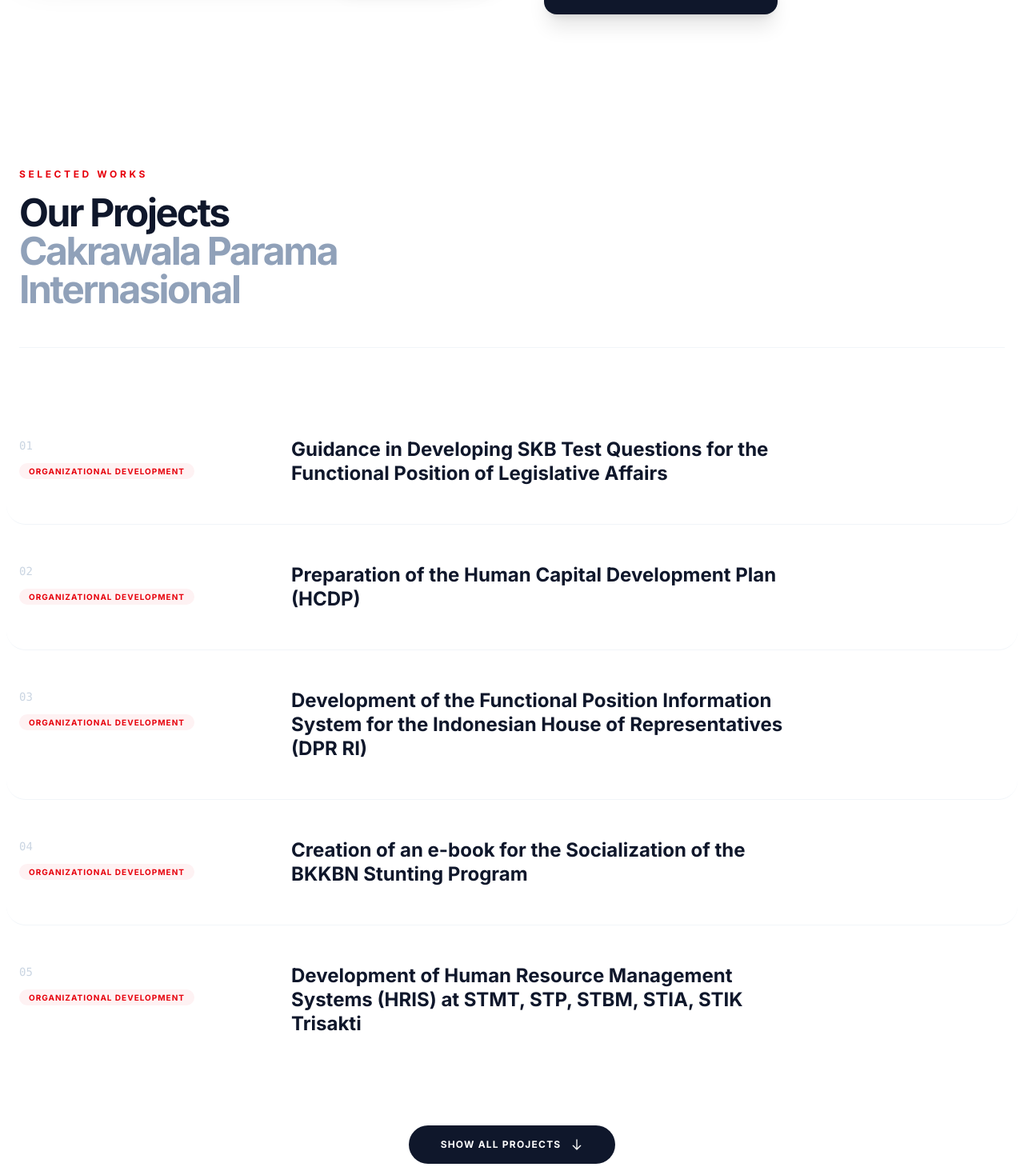
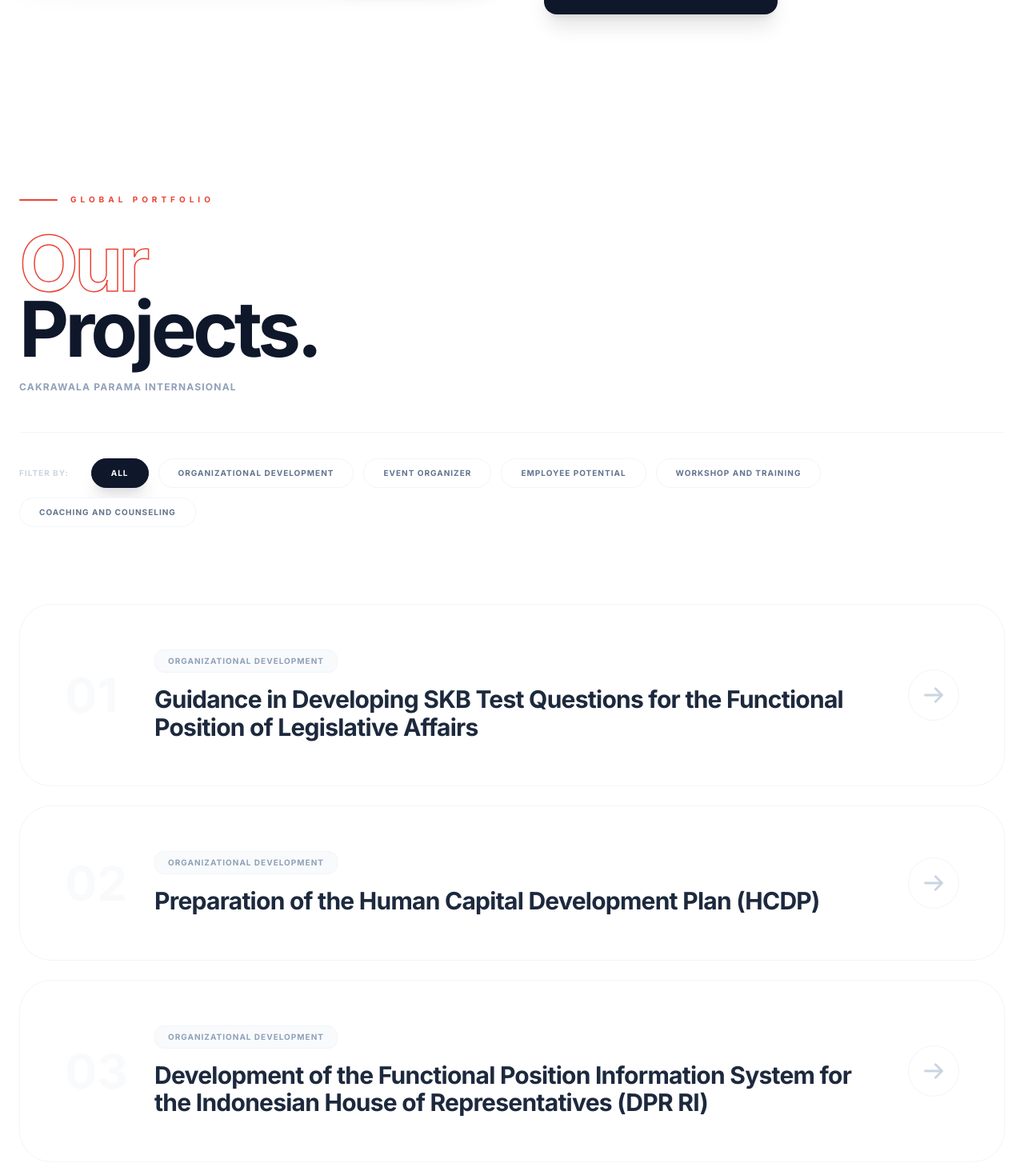
Before and after one commit to Ipul1122/compro, a Vue app in the folder frontend/: page / in a window 1280 px wide. Shown: the part 1506-2970 px from the top of the page at 80% size. Built offline with nearby package versions, Linux system fonts and the light colour scheme.

Commit message:
ui update on our projects section

```diff
--- a/frontend/src/views/section/ProjectsSection.vue
+++ b/frontend/src/views/section/ProjectsSection.vue
@@ -1,240 +1,192 @@
 <script setup>
-import { ref, computed, onMounted, onUnmounted } from 'vue'
+import { ref, computed } from 'vue'
 
 const dummyProjects = [
-    {
-        // id: 'LMS-2026',
-        title: 'Guidance in Developing SKB Test Questions for the Functional Position of Legislative Affairs',
-        category: 'Organizational Development',
-    },
-    {
-        // id: 'EVT-2025',
-        title: 'Preparation of the Human Capital Development Plan (HCDP)',
-        category: 'Organizational Development',
-    },
-    {
-        // id: 'INT-2025',
-        title: 'Development of the Functional Position Information System for the Indonesian House of Representatives (DPR RI)',
-        category: 'Organizational Development',
-    },
-    {
-        // id: 'INT-2025',
-        title: 'Creation of an e-book for the Socialization of the BKKBN Stunting Program',
-        category: 'Organizational Development',
-    },
-    {
-        // id: 'INT-2025',
-        title: 'Development of Human Resource Management Systems (HRIS) at STMT, STP, STBM, STIA, STIK Trisakti',
-        category: 'Organizational Development',
-    },
-    {
-        // id: 'INT-2025',
-        title: 'Production of Training Videos for BKKBN',
-        category: 'Organizational Development',
-    },
-    {
-        // id: 'INT-2025',
-        title: 'Development of Workload Analysis and Key Performance Indicators (KPI) for Trisakti Higher Education Institutions ',
-        category: 'Organizational Development',
-    },
-    {
-        // id: 'CONS-2024',
-        title: 'Administration of the Basic Competency Selection Test at the Ministry of Transportation of the Republic of Indonesia, 2021',
-        category: 'Event Organizer',
-    },
-    {
-        // id: 'CONS-2024',
-        title: 'Implementation of National Museum Day Activities, 2023',
-        category: 'Event Organizer',
-    },
-    {
-        // id: 'CONS-2024',
-        title: 'Coordination Meeting of the Expert Agency for Performance Evaluation to Enhance Synergy and Strengthen the Products and Services of the Expert Agency (BKD), 2024',
-        category: 'Event Organizer',
-    },
-    {
-        // id: 'CONS-2024',
-        title: 'Press Release for the Criminal Investigation Agency (Bareskrim), National Police Headquarters, 2025',
-        category: 'Event Organizer',
-    },
-    {
-        // id: 'CONS-2024',
-        title: '"From Conefo to the House of the People” – Public Relations of the Indonesian House of Representatives (DPR RI), 2025',
-        category: 'Event Organizer',
-    },
-    {
-        // id: 'CONS-2024',
-        title: 'Assessment of All Employees of the Regional Representative Council (DPD RI)',
-        category: 'Employee Potential',
-    },
-    {
-        // id: 'CONS-2024',
-        title: 'Assessment of Employees at the Ministry of Public Works (PU RI) ',
-        category: 'Employee Potential',
-    },
-    {
-        // id: 'CONS-2024',
-        title: 'Assessment for the Echelon 1 Leadership Position Selection at the Indonesian House of Representatives (DPR RI)',
-        category: 'Employee Potential',
-    },
-    {
-        // id: 'CONS-2024',
-        title: 'Representatives (DPR RI) Potential Assessment of Civil Servant Candidates (CPNS) at DPR RI',
-        category: 'Employee Potential',
-    },
-    {
-        // id: 'CONS-2024',
-        title: 'Recruitment for Participants of the 2023 Youth Parliament Seminar',
-        category: 'Employee Potential',
-    },
-    {
-        // id: 'CONS-2024',
-        title: 'Psychometric Testing of Prospective Expert Staff for DPR RI Members for the 2024–2029 term (2025)',
-        category: 'Employee Potential',
-    },
-    {
-        // id: 'CONS-2024',
-        title: 'Self-Transformation Workshop to Enhance Work Motivation & Stress Management, 2023',
-        category: 'Workshop and Training',
-    },
-    {
-        // id: 'CONS-2024',
-        title: 'National Seminar on Strengthening the Implementation of the National Education System through Evaluation and Regulatory Improvement in the Education Sector, Puspanlak DPR RI, 2024',
-        category: 'Workshop and Training',
-    },
-    {
-        // id: 'CONS-2024',
-        title: 'Workshop on Enhancing Employee Competence and Performance Capacity, Theme: “Decision Making and Adaptive Leadership”',
-        category: 'Workshop and Training',
-    },
-    {
-        // id: 'CONS-2024',
-        title: 'Teambuilding and Outbound Training to Strengthen Team Collaboration',
-        category: 'Workshop and Training',
-    },
-    {
-        // id: 'CONS-2024',
-        title: 'Workshop “Resilience & Global Mindset, ” SBM ITB, 2025',
-        category: 'Workshop and Training',
-    },
-    {
-        // id: 'CONS-2024',
-        title: 'One-on-One Coaching for employees to help plan their career paths and align individual goals with organizational objectives in government institutions ',
-        category: 'Coaching and Counseling',
-    },
-    {
-        // id: 'CONS-2024',
-        title: 'Assisting Prospective ITB Graduates in Planning Their Careers',
-        category: 'Coaching and Counseling',
-    },
-    {
-        // id: 'CONS-2024',
-        title: 'Supporting Entrepreneurs During the COVID Era to Build Greater Endurance and Sustain Their Businesses Under Pandemic Conditions',
-        category: 'Coaching and Counseling',
-    },
-    {
-        // id: 'CONS-2024',
-        title: 'ISO 37001:2016 – AntiBribery Management System ',
-        category: 'Coaching and Counseling',
-    },
-    {
-        // id: 'CONS-2024',
-        title: 'Organizational Communication Management Training and Certification for Employees with BNSP Certification',
-        category: 'Coaching and Counseling',
-    },
-    {
-        // id: 'CONS-2024',
-        title: 'ISO 9001:2015 – Quality Management System for the Health Service Unit of DPR RI, 2025',
-        category: 'Coaching and Counseling',
-    }
+    { title: 'Guidance in Developing SKB Test Questions for the Functional Position of Legislative Affairs', category: 'Organizational Development' },
+    { title: 'Preparation of the Human Capital Development Plan (HCDP)', category: 'Organizational Development' },
+    { title: 'Development of the Functional Position Information System for the Indonesian House of Representatives (DPR RI)', category: 'Organizational Development' },
+    { title: 'Creation of an e-book for the Socialization of the BKKBN Stunting Program', category: 'Organizational Development' },
+    { title: 'Development of Human Resource Management Systems (HRIS) at STMT, STP, STBM, STIA, STIK Trisakti', category: 'Organizational Development' },
+    { title: 'Production of Training Videos for BKKBN', category: 'Organizational Development' },
+    { title: 'Development of Workload Analysis and Key Performance Indicators (KPI) for Trisakti Higher Education Institutions ', category: 'Organizational Development' },
+    { title: 'Administration of the Basic Competency Selection Test at the Ministry of Transportation of the Republic of Indonesia, 2021', category: 'Event Organizer' },
+    { title: 'Implementation of National Museum Day Activities, 2023', category: 'Event Organizer' },
+    { title: 'Coordination Meeting of the Expert Agency for Performance Evaluation to Enhance Synergy and Strengthen the Products and Services of the Expert Agency (BKD), 2024', category: 'Event Organizer' },
+    { title: 'Press Release for the Criminal Investigation Agency (Bareskrim), National Police Headquarters, 2025', category: 'Event Organizer' },
+    { title: '"From Conefo to the House of the People” – Public Relations of the Indonesian House of Representatives (DPR RI), 2025', category: 'Event Organizer' },
+    { title: 'Assessment of All Employees of the Regional Representative Council (DPD RI)', category: 'Employee Potential' },
+    { title: 'Assessment of Employees at the Ministry of Public Works (PU RI) ', category: 'Employee Potential' },
+    { title: 'Assessment for the Echelon 1 Leadership Position Selection at the Indonesian House of Representatives (DPR RI)', category: 'Employee Potential' },
+    { title: 'Representatives (DPR RI) Potential Assessment of Civil Servant Candidates (CPNS) at DPR RI', category: 'Employee Potential' },
+    { title: 'Recruitment for Participants of the 2023 Youth Parliament Seminar', category: 'Employee Potential' },
+    { title: 'Psychometric Testing of Prospective Expert Staff for DPR RI Members for the 2024–2029 term (2025)', category: 'Employee Potential' },
+    { title: 'Self-Transformation Workshop to Enhance Work Motivation & Stress Management, 2023', category: 'Workshop and Training' },
+    { title: 'National Seminar on Strengthening the Implementation of the National Education System through Evaluation and Regulatory Improvement in the Education Sector, Puspanlak DPR RI, 2024', category: 'Workshop and Training' },
+    { title: 'Workshop on Enhancing Employee Competence and Performance Capacity, Theme: “Decision Making and Adaptive Leadership”', category: 'Workshop and Training' },
+    { title: 'Teambuilding and Outbound Training to Strengthen Team Collaboration', category: 'Workshop and Training' },
+    { title: 'Workshop “Resilience & Global Mindset, ” SBM ITB, 2025', category: 'Workshop and Training' },
+    { title: 'One-on-One Coaching for employees to help plan their career paths and align individual goals with organizational objectives in government institutions ', category: 'Coaching and Counseling' },
+    { title: 'Assisting Prospective ITB Graduates in Planning Their Careers', category: 'Coaching and Counseling' },
+    { title: 'Supporting Entrepreneurs During the COVID Era to Build Greater Endurance and Sustain Their Businesses Under Pandemic Conditions', category: 'Coaching and Counseling' },
+    { title: 'ISO 37001:2016 – AntiBribery Management System ', category: 'Coaching and Counseling' },
+    { title: 'Organizational Communication Management Training and Certification for Employees with BNSP Certification', category: 'Coaching and Counseling' },
+    { title: 'ISO 9001:2015 – Quality Management System for the Health Service Unit of DPR RI, 2025', category: 'Coaching and Counseling' }
 ];
 
 const showAllProjects = ref(false)
-const itemsToShow = 5
+const itemsToShow = 6
+const selectedCategory = ref('All')
 
-const displayedProjects = computed(() => {
-    if (showAllProjects.value) {
-        return dummyProjects
+// Extract unique categories
+const categories = computed(() => {
+    return ['All', ...new Set(dummyProjects.map(p => p.category))]
+})
+
+// Logic to switch view and reset "Show All" when category changes
+const setCategory = (cat) => {
+    selectedCategory.value = cat
+    showAllProjects.value = false // Optional: collapse list when changing category
 }
-    return dummyProjects.slice(0, itemsToShow)
+
+const filteredProjects = computed(() => {
+    let list = dummyProjects
+    if (selectedCategory.value !== 'All') {
+        list = list.filter(p => p.category === selectedCategory.value)
+    }
+    return showAllProjects.value ? list : list.slice(0, itemsToShow)
 })
 </script>
 
 <template>
-    <section id="our-project" class="py-24 bg-white">
+    <section id="our-project" class="py-32 bg-white selection:bg-brand selection:text-white overflow-hidden">
         <div class="max-w-7xl mx-auto px-6">
 
-            <div
-                class="flex flex-col md:flex-row justify-between items-end mb-16 gap-6 border-b border-slate-100 pb-12">
-                <div class="max-w-2xl">
-                    <h2 class="text-xs font-bold text-brand uppercase tracking-[0.3em] mb-4">Selected Works</h2>
-                    <h3 class="text-5xl font-black text-slate-900 tracking-tighter leading-none">
-                        Our Projects <br /> <span class="text-slate-400">Cakrawala Parama Internasional</span>
+            <header class="mb-24">
+                <div class="flex items-center gap-4 mb-8">
+                    <span class="h-[2px] w-12 bg-brand rounded-full"></span>
+                    <h2 class="text-[10px] font-black text-brand uppercase tracking-[0.5em]">Global Portfolio</h2>
+                </div>
+
+                <div class="mb-12">
+                    <h3 class="text-6xl md:text-8xl font-black tracking-tighter leading-[0.85]">
+                        <span class="text-transparent" style="-webkit-text-stroke: 1.5px #ea4435;">
+                            Our
+                        </span>
+                        <br />
+                        <span class="text-slate-900">
+                            Projects.
+                        </span>
                     </h3>
+                    <p class="mt-6 text-slate-400 font-bold uppercase tracking-widest text-xs">Cakrawala Parama
+                        Internasional</p>
+                </div>
+
+                <div class="pt-8 border-t border-slate-100 overflow-x-auto no-scrollbar">
+                    <div class="flex flex-nowrap md:flex-wrap items-center gap-3">
+                        <span
+                            class="hidden md:block text-[10px] font-black text-slate-300 uppercase tracking-widest mr-4">Filter
+                            By:</span>
+                        <button v-for="cat in categories" :key="cat" @click="setCategory(cat)"
+                            :class="selectedCategory === cat ? 'bg-slate-900 text-white border-slate-900 shadow-xl shadow-slate-900/10' : 'bg-white text-slate-500 border-slate-100 hover:border-slate-300'"
+                            class="whitespace-nowrap px-6 py-2.5 rounded-full text-[10px] font-black uppercase tracking-widest border transition-all duration-300 cursor-pointer active:scale-95">
+                            {{ cat }}
+                        </button>
                     </div>
                 </div>
+            </header>
 
-            <div class="divide-y divide-slate-100">
-                <div v-for="(project, index) in displayedProjects" :key="index"
-                    class="group py-12 flex flex-col md:flex-row gap-8 items-start hover:bg-slate-50 transition-colors duration-300 px-4 -mx-4 rounded-3xl">
+            <transition-group name="list" tag="div" class="space-y-6">
+                <div v-for="(project, index) in filteredProjects" :key="project.title"
+                    class="group relative bg-white border border-slate-100 rounded-[2.5rem] p-8 md:p-14 flex flex-col md:flex-row gap-8 items-center transition-all duration-500 hover:shadow-[0_40px_100px_-20px_rgba(0,0,0,0.1)] hover:-translate-y-2 cursor-pointer">
 
-                    <div class="w-full md:w-1/4">
-                        <span class="text-sm font-mono text-slate-300 mb-2 block">
+                    <div class="hidden md:block w-20">
+                        <span
+                            class="text-6xl font-black text-slate-50 group-hover:text-brand/10 transition-colors duration-500 leading-none">
                             {{ (index + 1).toString().padStart(2, '0') }}
                         </span>
+                    </div>
+
+                    <div class="flex-1 space-y-4 text-center md:text-left">
+                        <div class="flex flex-wrap items-center justify-center md:justify-start gap-3">
                             <span
-                            class="px-3 py-1 bg-brand/5 text-brand text-[10px] font-bold uppercase tracking-widest rounded-full">
+                                class="px-4 py-1.5 bg-slate-50 text-slate-400 text-[10px] font-black uppercase tracking-widest rounded-xl border border-slate-100 group-hover:bg-brand group-hover:text-white group-hover:border-brand transition-all duration-300">
                                 {{ project.category }}
                             </span>
                         </div>
-
-                    <div class="w-full md:w-2/4 space-y-4">
                         <h4
-                            class="text-2xl font-black text-slate-900 group-hover:text-brand transition-colors leading-tight">
+                            class="text-2xl md:text-3xl font-black text-slate-800 leading-[1.15] group-hover:text-slate-900 transition-colors max-w-4xl tracking-tight">
                             {{ project.title }}
                         </h4>
-                        <p v-if="project.description" class="text-slate-500 text-sm leading-relaxed max-w-xl">
-                            {{ project.description }}
-                        </p>
                     </div>
 
-                    <!-- <div class="w-full md:w-1/4 flex flex-col justify-end items-start md:items-end h-full">
-                                <button
-                                    class="flex items-center gap-2 text-[10px] font-black uppercase tracking-widest text-slate-900 group-hover:gap-4 transition-all">
-                                    Detail Project
-                                    <svg class="w-4 h-4" fill="none" stroke="currentColor" viewBox="0 0 24 24">
-                                        <path stroke-linecap="round" stroke-linejoin="round" stroke-width="2"
-                                            d="M14 5l7 7m0 0l-7 7m7-7H3">
-                                        </path>
+                    <div class="shrink-0">
+                        <div
+                            class="w-16 h-16 rounded-full border border-slate-100 flex items-center justify-center group-hover:bg-[#ea4435] group-hover:border-[#ea4435] group-hover:shadow-2xl group-hover:shadow-red-500/40 transition-all duration-500 transform group-hover:rotate-45">
+                            <svg class="w-7 h-7 text-slate-300 group-hover:text-white transition-colors" fill="none"
+                                stroke="currentColor" viewBox="0 0 24 24">
+                                <path stroke-linecap="round" stroke-linejoin="round" stroke-width="2.5"
+                                    d="M14 5l7 7m0 0l-7 7m7-7H3" />
                             </svg>
-                                </button>
-                            </div> -->
-
                         </div>
                     </div>
+                </div>
+            </transition-group>
 
-            <div class="mt-16 flex justify-center">
+            <div class="mt-24 flex flex-col items-center gap-8">
                 <button @click="showAllProjects = !showAllProjects"
-                    class="group relative flex items-center gap-3 px-10 py-4 bg-slate-900 text-white rounded-full font-bold overflow-hidden transition-all hover:pr-12 active:scale-95">
-                    <span class="relative z-10 uppercase tracking-widest text-xs">
-                        {{ showAllProjects ? 'Show Less' : 'Show All Projects' }}
+                    class="group relative px-14 py-6 bg-slate-900 text-white rounded-full font-black text-[11px] uppercase tracking-[0.3em] overflow-hidden transition-all active:scale-95 shadow-[0_25px_50px_-12px_rgba(0,0,0,0.25)]">
+                    <span class="relative z-10 flex items-center gap-6">
+                        {{ showAllProjects ? 'Close Project Archive' : 'View Full Project Library' }}
+                        <div class="w-6 h-6 bg-white/10 rounded-full flex items-center justify-center">
+                            <svg class="w-4 h-4 transition-transform duration-500"
+                                :class="showAllProjects ? 'rotate-[-90deg]' : 'rotate-90'" fill="none"
+                                stroke="currentColor" viewBox="0 0 24 24">
+                                <path stroke-linecap="round" stroke-linejoin="round" stroke-width="3"
+                                    d="M14 5l7 7m0 0l-7 7m7-7H3" />
+                            </svg>
+                        </div>
                     </span>
-
-                    <svg class="w-4 h-4 transition-transform duration-300 group-hover:translate-x-1 relative z-10"
-                        :class="showAllProjects ? 'rotate-[-90deg]' : 'rotate-90'" fill="none" stroke="currentColor"
-                        viewBox="0 0 24 24">
-                        <path stroke-linecap="round" stroke-linejoin="round" stroke-width="2"
-                            d="M14 5l7 7m0 0l-7 7m7-7H3">
-                        </path>
-                    </svg>
-
-                    <div class="absolute inset-0 bg-brand opacity-0 group-hover:opacity-100 transition-opacity z-0">
+                    <div
+                        class="absolute inset-0 bg-[#ea4435] translate-y-full group-hover:translate-y-0 transition-transform duration-500 ease-in-out">
                     </div>
                 </button>
+                <p class="text-slate-300 text-[10px] font-black uppercase tracking-[0.3em]">Showing {{
+                    filteredProjects.length }} Projects</p>
             </div>
 
         </div>
     </section>
 </template>
 
-<style scoped></style>
+<style scoped>
+/* Red Brand Colors */
+.text-brand {
+    color: #ea4435;
+}
+
+.bg-brand {
+    background-color: #ea4435;
+}
+
+/* Hide scrollbar for category filter on mobile */
+.no-scrollbar::-webkit-scrollbar {
+    display: none;
+}
+
+.no-scrollbar {
+    -ms-overflow-style: none;
+    scrollbar-width: none;
+}
+
+/* List Animation */
+.list-enter-active,
+.list-leave-active {
+    transition: all 0.5s ease;
+}
+
+.list-enter-from,
+.list-leave-to {
+    opacity: 0;
+    transform: translateY(30px);
+}
+</style>
```
Lines whose indentation alone changed are shown as unchanged.
